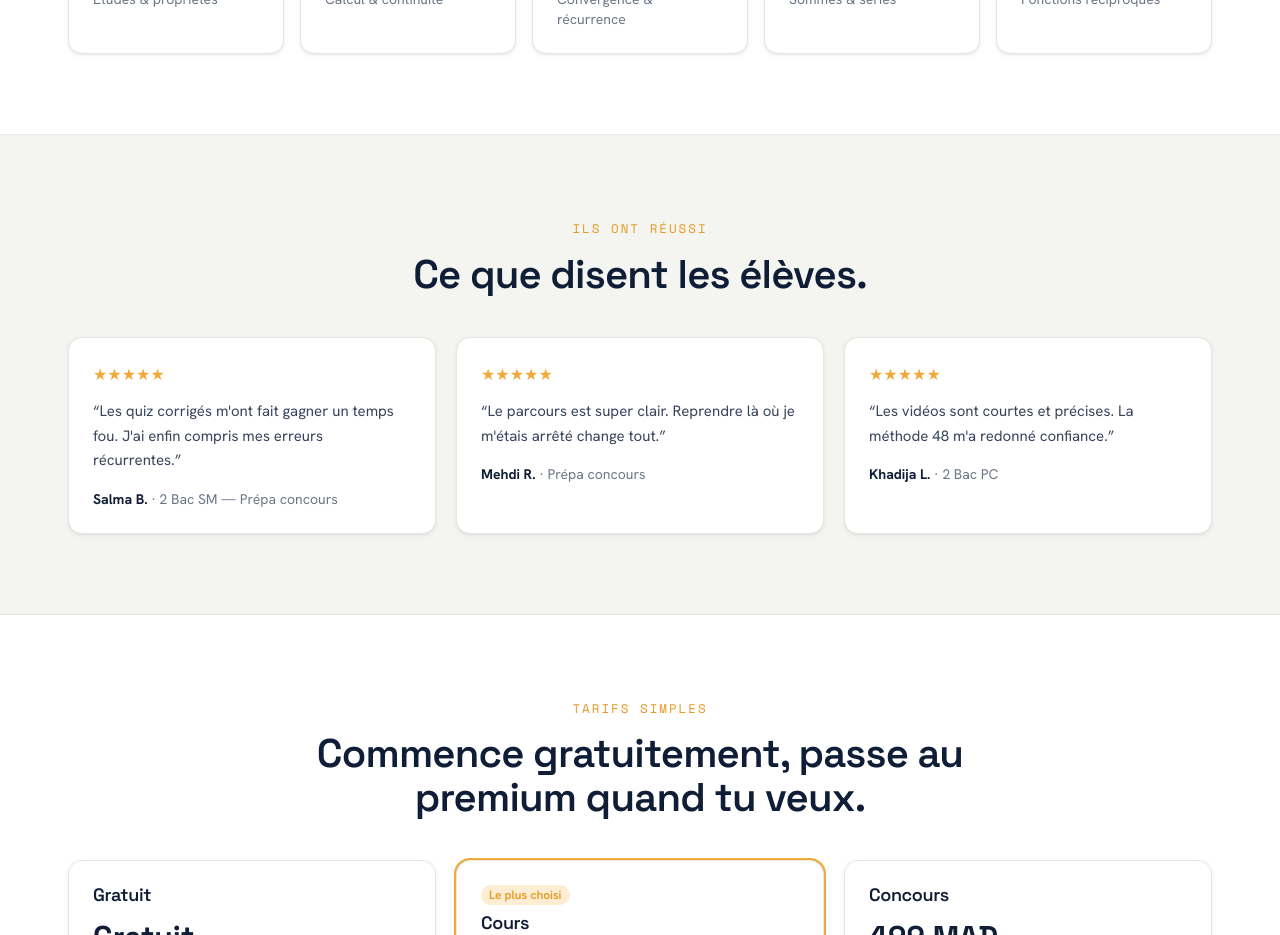
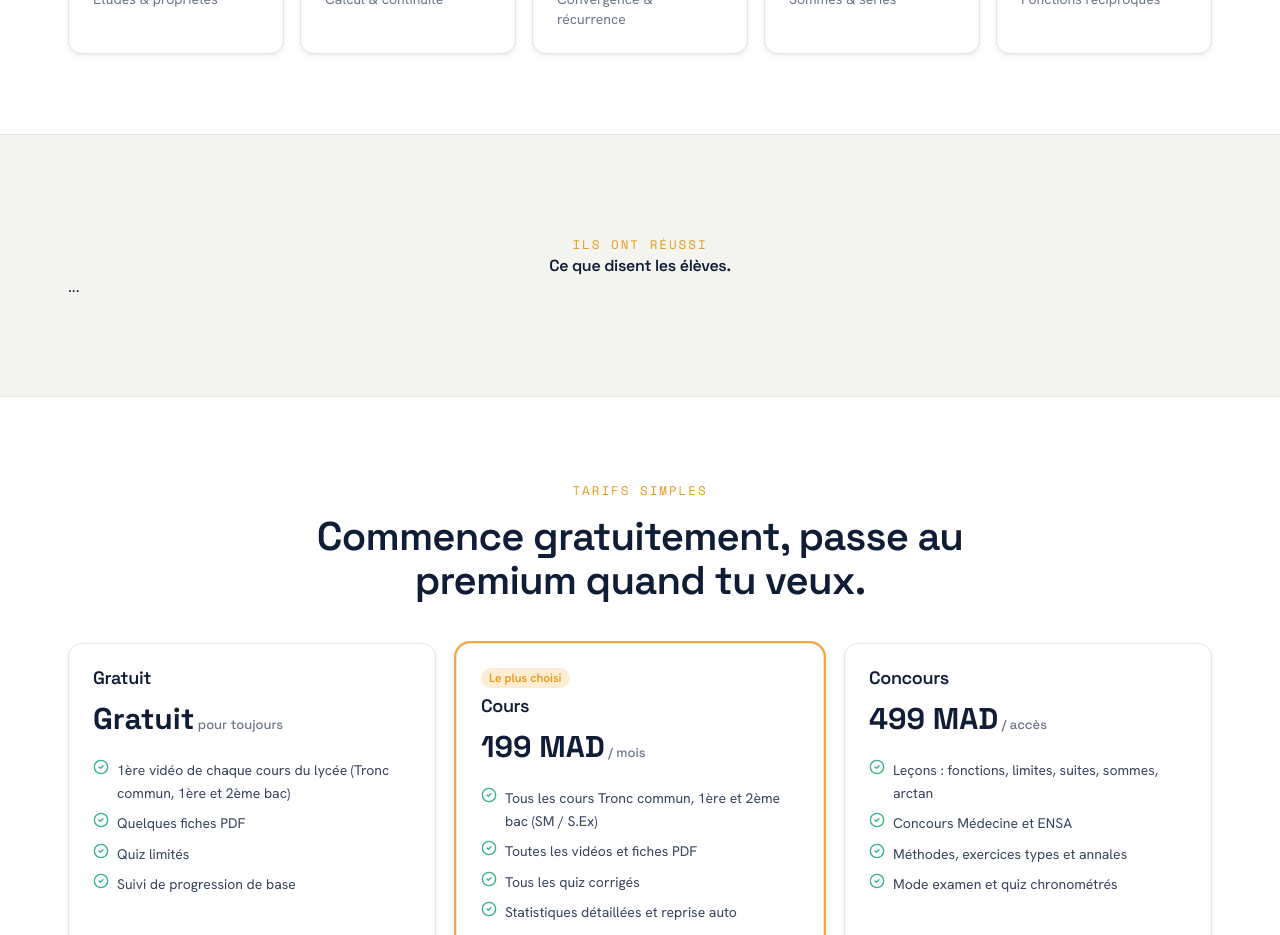
Before and after one commit to imadjdaini-dot/prepmaths48, a Next.js app: page / in a window 1280 px wide. Shown: the part 2380-3315 px from the top of the page. Built offline with nearby package versions, Linux system fonts and the light colour scheme; no server answers; the database is empty.

Commit message:
Remove testimonials section

```diff
--- a/src/app/(public)/page.tsx
+++ b/src/app/(public)/page.tsx
@@ -211,43 +211,20 @@ export default async function LandingPage() {
         </div>
       </section>
 
-      {/* ============ TÉMOIGNAGES ============ */}
-      <section id="temoignages" className="wrap py-20">
-        <div className="mx-auto max-w-2xl text-center">
-          <span className="eyebrow justify-center">Ils ont réussi</span>
-          <h2 className="mt-3 font-display text-[clamp(28px,3.6vw,40px)] font-semibold">
-            Ce que disent les élèves.
-          </h2>
-        </div>
-        <div className="mt-10 grid gap-5 md:grid-cols-3">
-          {[
-            {
-              n: "Salma B.",
-              r: "2 Bac SM — Prépa concours",
-              q: "Les quiz corrigés m'ont fait gagner un temps fou. J'ai enfin compris mes erreurs récurrentes.",
-            },
-            {
-              n: "Mehdi R.",
-              r: "Prépa concours",
-              q: "Le parcours est super clair. Reprendre là où je m'étais arrêté change tout.",
-            },
-            {
-              n: "Khadija L.",
-              r: "2 Bac PC",
-              q: "Les vidéos sont courtes et précises. La méthode 48 m'a redonné confiance.",
-            },
-          ].map((t) => (
-            <div key={t.n} className="card p-6 shadow-sm">
-              <div className="text-accent">★★★★★</div>
-              <p className="mt-3 text-[15px] leading-relaxed text-ink-2">“{t.q}”</p>
-              <div className="mt-4 text-sm">
-                <b className="text-ink">{t.n}</b>
-                <span className="text-muted"> · {t.r}</span>
-              </div>
-            </div>
-          ))}
-        </div>
-      </section>
+      {/* ============ TESTIMONIALS / REVIEWS ============ */}
+<section className="...">
+  <div className="wrap py-16 md:py-24">
+    <div className="text-center">
+      <span className="eyebrow">ILS ONT RÉUSSI</span>
+      <h2 className="...">Ce que disent les élèves.</h2>
+    </div>
+
+    <div className="grid ...">
+      {/* Cards / البطاقات ديال التلاميذ */}
+      ...
+    </div>
+  </div>
+</section>
 
       {/* ============ PRICING RÉSUMÉ ============ */}
       <section id="pricing" className="border-y border-line bg-surface">
```
